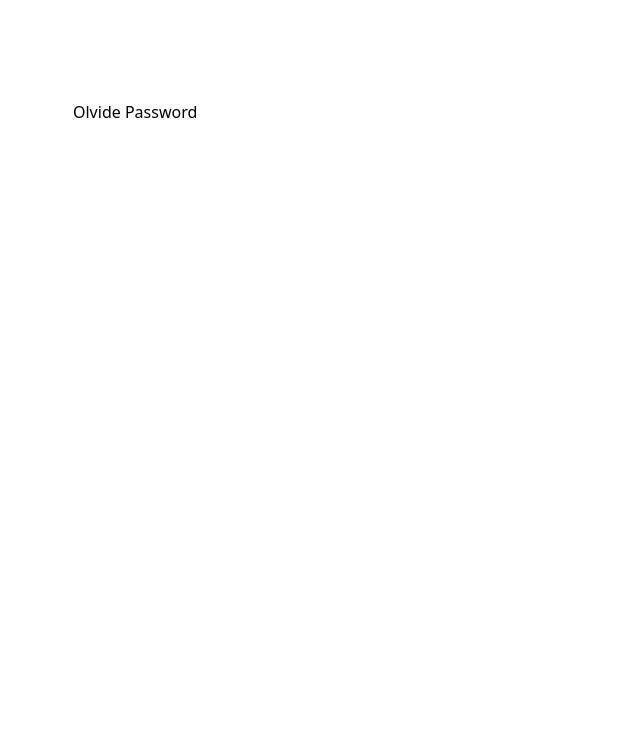
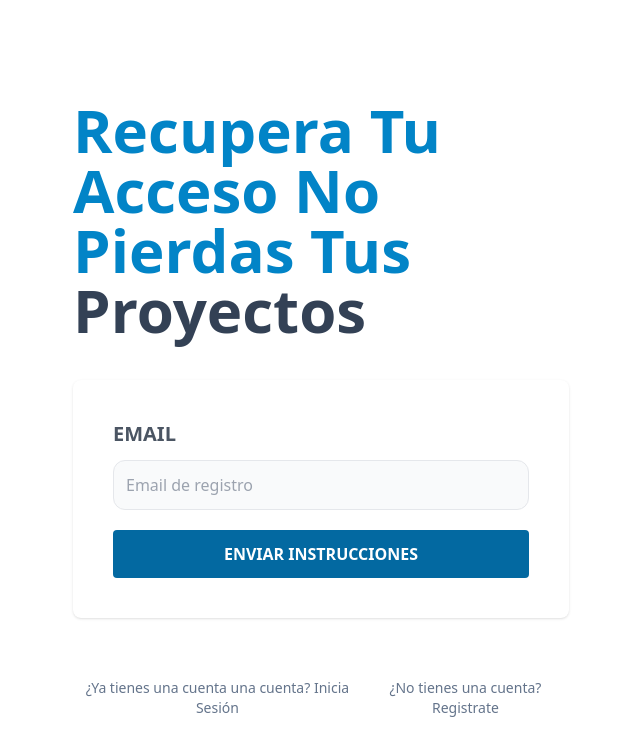
Before and after one commit to martin0123478/UpTask_MERN_Frontend, a React app: page /olvide-password in a window 1280 px wide. Shown: the top 756 px of the page, without its empty margins (319-959 px from the left). Built offline with nearby package versions, Linux system fonts and the light colour scheme; the HTML template or start-up script is replaced by a standard one.

Commit message:
feat:create form reset password

```diff
--- a/src/paginas/OlvidePassword.jsx
+++ b/src/paginas/OlvidePassword.jsx
@@ -1,10 +1,49 @@
-import React from 'react'
+import { Link } from "react-router-dom"
 
 const OlvidePassword = () => {
   return (
-    <div>
-      Olvide Password
-    </div>
+    <>
+   <h1 className="text-sky-600 font-black text-6xl capitalize">Recupera tu acceso  no pierdas tus
+  {''}   <span className="text-slate-700">proyectos</span>
+    </h1>
+
+    <form className="my-10 bg-white shadow rounded-lg px-10 py-5">
+
+        <div className="my-5">
+            <label className="uppercase text-gray-600 block text-xl font-bold"
+            htmlFor="email"
+            >Email</label>
+            <input type="email"
+            id="email"
+            placeholder="Email de registro"
+            className="w-full mt-3 p-3 border rounded-xl bg-gray-50"/>
+        </div>
+
+
+
+
+        <input type="submit" value="Enviar Instrucciones"
+        className="bg-sky-700 w-full py-3 text-white uppercase font-bold rounded mb-5
+        hover:cursor-pointer hover:bg-sky-800 transition-colors"/>
+    </form>
+    <nav className="lg:flex lg:justify-between">
+        <Link
+        className='block
+        text-center my-5 text-slate-500 upercase text-sm'
+        to="/"
+        >¿Ya tienes una cuenta una cuenta? Inicia Sesión
+        </Link>
+
+          <Link
+        className='block
+        text-center my-5 text-slate-500 upercase text-sm'
+        to="/registrar"
+        >¿No tienes una cuenta? Registrate
+        </Link>
+
+    </nav>
+   </>
+
   )
 }
 
```
